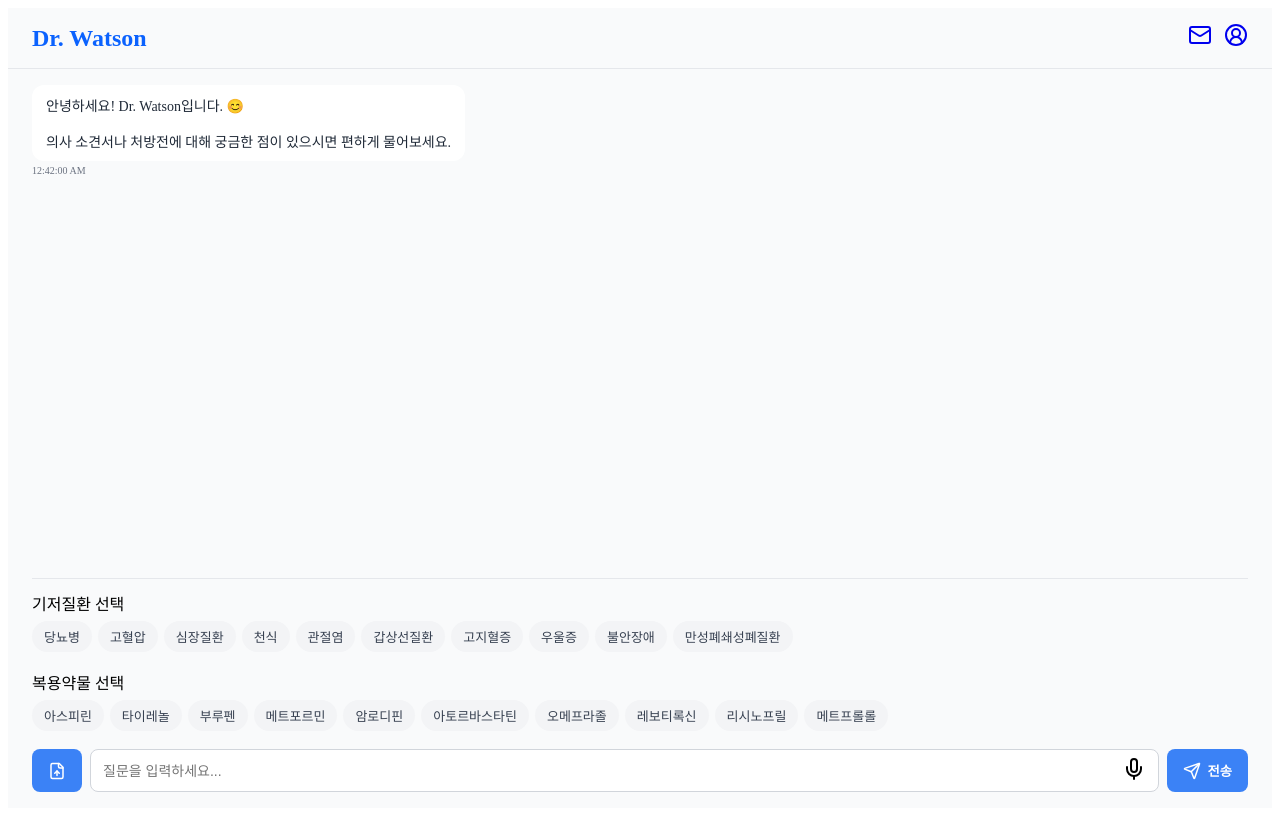
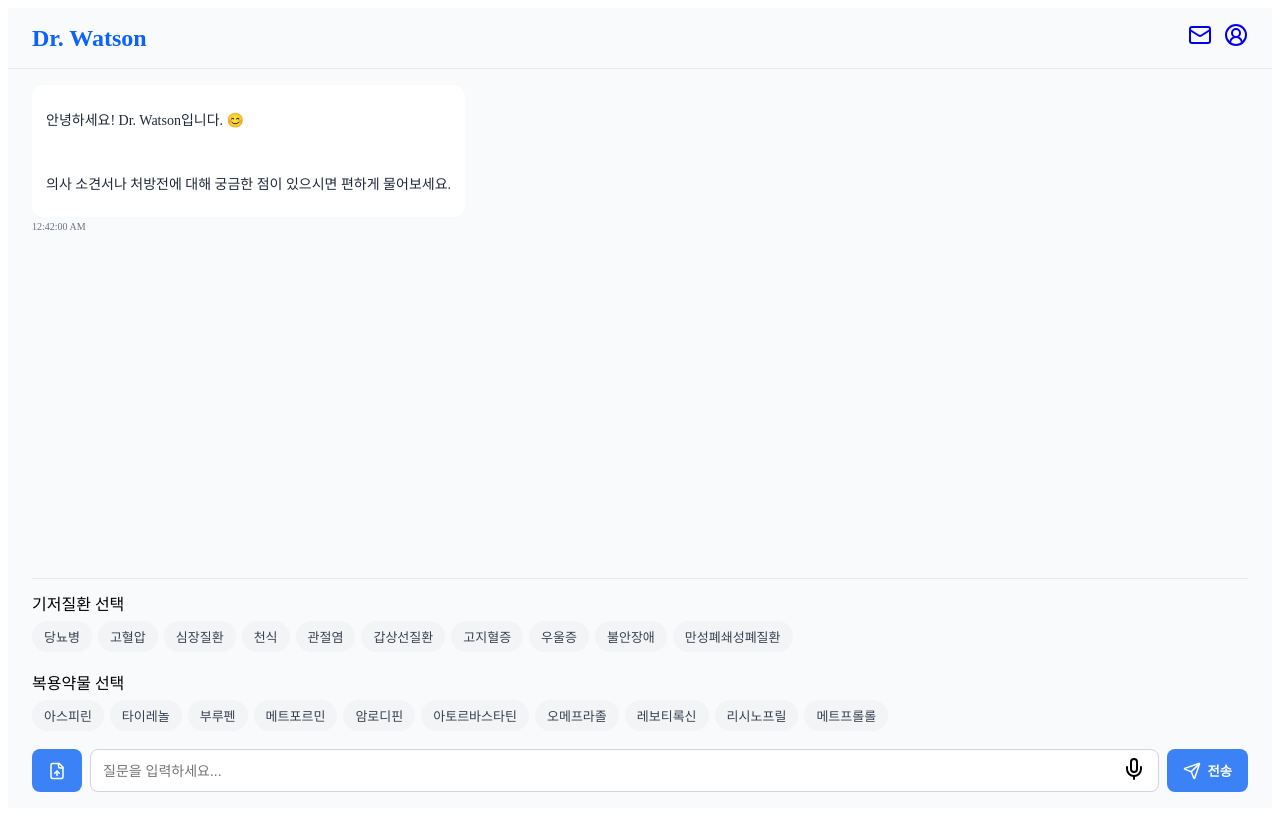
Before and after one commit to EmptyDeck/AIPharmacist, a React (Create React App) app in the folder frontend/: page /chat in a window 1280 px wide. Built offline with nearby package versions, Linux system fonts and the light colour scheme; no server answers.

Commit message:
feat: 채팅을 마크다운으로

```diff
--- a/frontend/package.json
+++ b/frontend/package.json
@@ -12,6 +12,7 @@
     "react": "^19.1.1",
     "react-dom": "^19.1.1",
     "react-icons": "^5.5.0",
+    "react-markdown": "^10.1.0",
     "react-router-dom": "^7.7.1",
     "react-scripts": "^5.0.1",
     "styled-components": "^6.1.19",
--- a/frontend/src/pages/ChatPage/ChatPage.jsx
+++ b/frontend/src/pages/ChatPage/ChatPage.jsx
@@ -4,6 +4,8 @@ import { Link, useSearchParams } from "react-router-dom";
 import * as S from "./ChatPage.style";
 import { Send, FileUp, Mail, Mic, CircleUserRound } from "lucide-react";
 import { postChat, getHealth, getLogin, getCallback } from "../../apis/apis";
+import ReactMarkdown from "react-markdown";
+
 const commonConditions = [
   "당뇨병",
   "고혈압",
@@ -204,7 +206,11 @@ export default function ChatPage() {
           {messages.map((message) => (
             <S.MessageBubble key={message.id} $isUser={message.type === "user"}>
               <S.MessageContent $isUser={message.type === "user"}>
-                {message.content}
+                {message.type === "bot" ? (
+                  <ReactMarkdown>{message.content}</ReactMarkdown>
+                ) : (
+                  message.content
+                )}
               </S.MessageContent>
               <S.Timestamp $isUser={message.type === "user"}>
                 {message.timestamp.toLocaleTimeString()}
```
Also changed, not shown: 1 other file (tests, documents, lock files or other folders).
